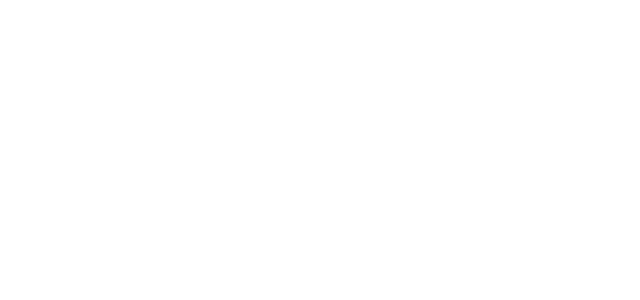
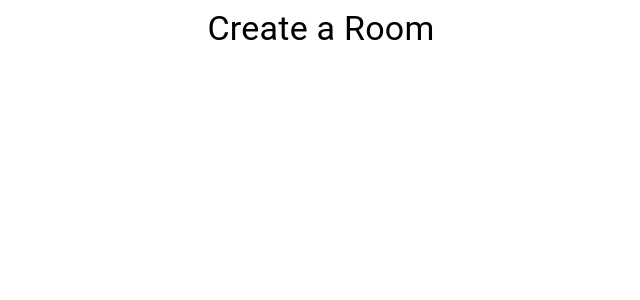
Before and after one commit to Timelaying/Room-music, a React app in the folder RoomMusic/frontend/: page /create in a window 1280 px wide. Shown: the top 300 px of the page, without its empty margins (319-959 px from the left). Built offline with nearby package versions, Linux system fonts and the light colour scheme; the HTML template or start-up script is replaced by a standard one.

Commit message:
first room setting

```diff
--- a/RoomMusic/frontend/src/components/CreateRoomPage.js
+++ b/RoomMusic/frontend/src/components/CreateRoomPage.js
@@ -19,7 +19,11 @@
 
     render(){
         return <Grid container spacing = {1}>
-            <Grid item xs = {12} align = "center"></Grid>
+            <Grid item xs = {12} align = "center">
+                <Typography Component = 'h4' variant = "h4">
+                    Create a Room
+                </Typography>
+            </Grid>
         </Grid>;
     }
 }
```
